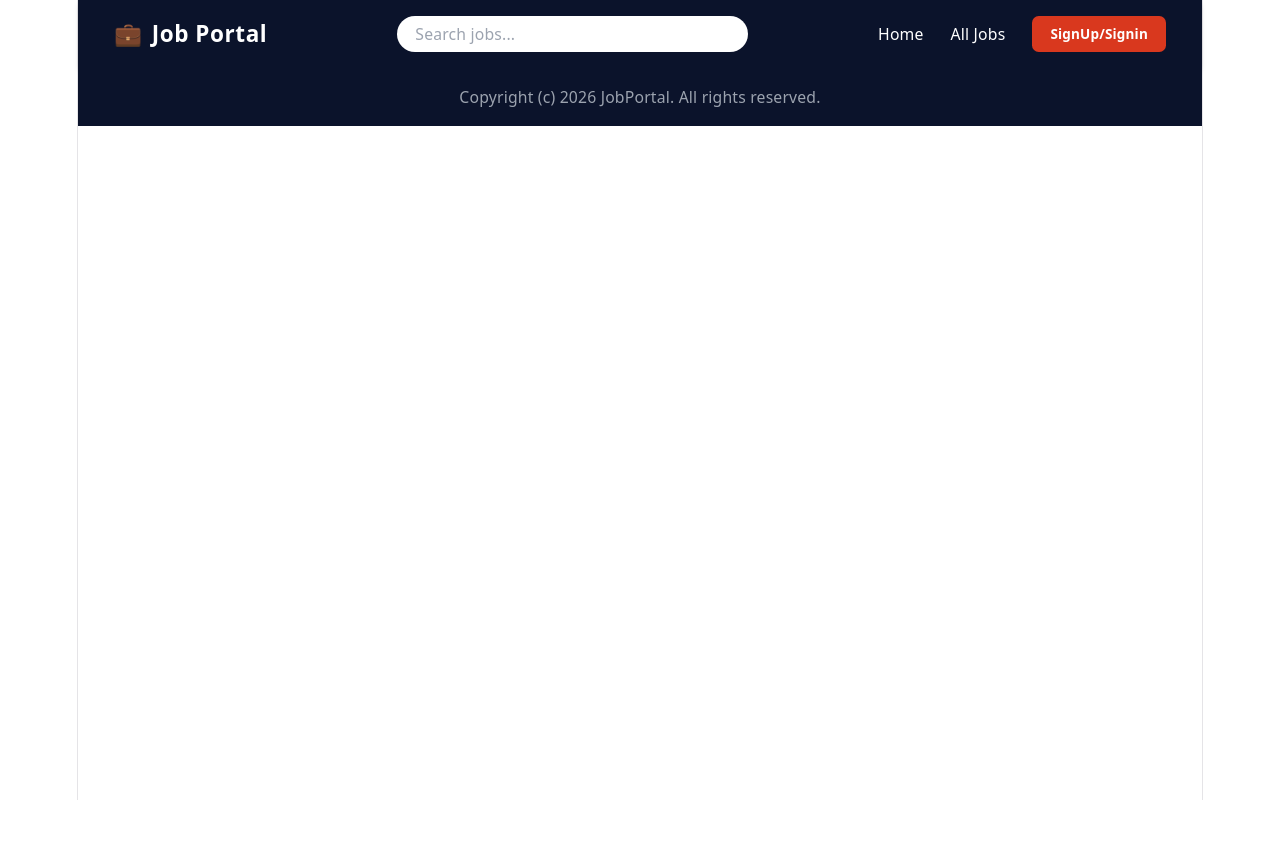
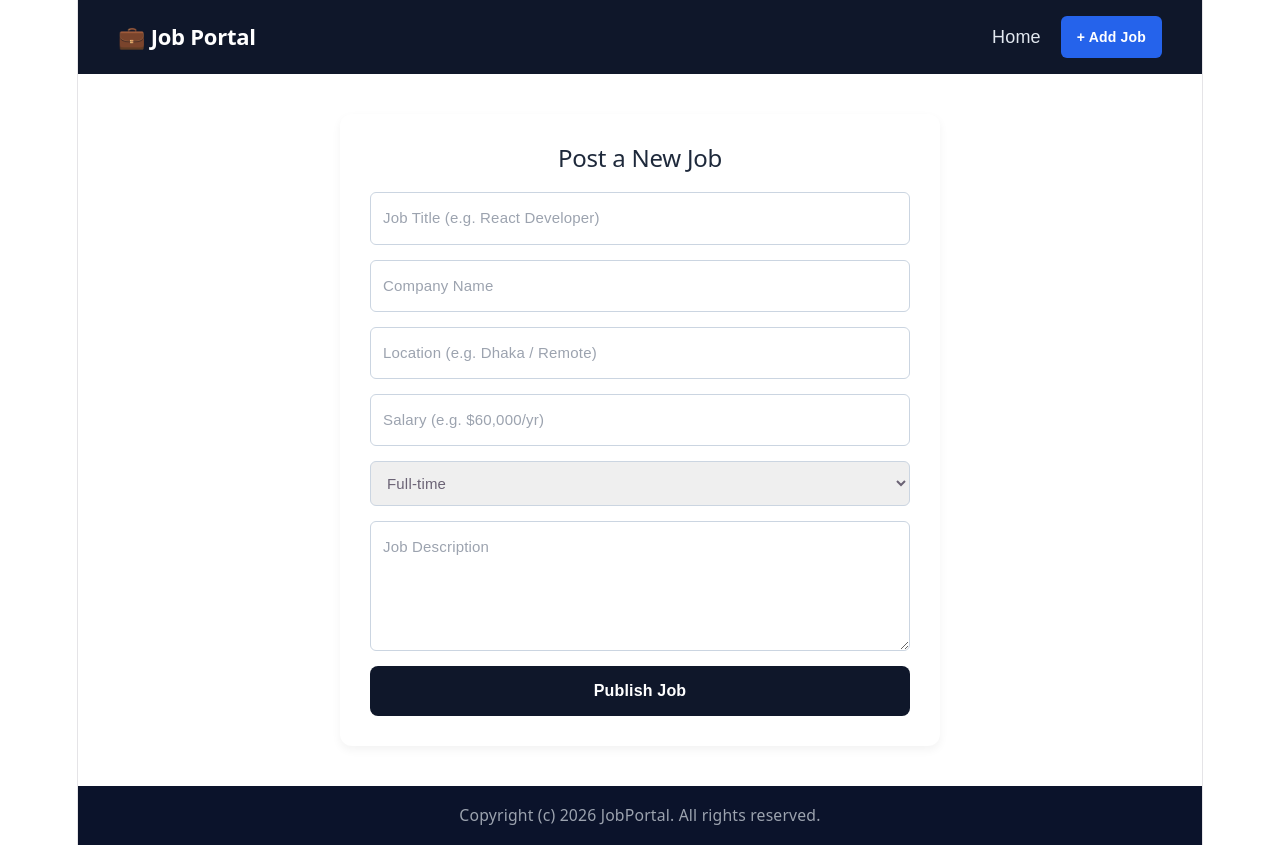
Before and after one commit to nadiaabu/job-portal, a React (Vite) app: page /add-job in a window 1280 px wide. Before the commit the page ends 800 px from the top, so only its background shows below. Built offline with nearby package versions, Linux system fonts and the light colour scheme.

Commit message:
added AddJob feature and navbar link

```diff
--- a/src/App.jsx
+++ b/src/App.jsx
@@ -4,6 +4,7 @@ import Navbar from './components/Navbar';
 import Footer from './components/Footer';
 import Home from './components/Home';
 import JobDetails from './components/JobDetails';
+import AddJob from './components/AddJob';
 
 function App() {
   return (
@@ -12,6 +13,7 @@ function App() {
       <Routes>
         <Route path="/" element={<Home />} />
         <Route path="/jobs/:id" element={<JobDetails />} />
+        <Route path="/add-job" element={<AddJob />} />
       </Routes>
       <Footer />
     </div>
--- /dev/null
+++ b/src/components/AddJob.jsx
@@ -0,0 +1,66 @@
+import React, { useState } from 'react';
+import { useNavigate } from 'react-router-dom';
+
+const AddJob = () => {
+  const navigate = useNavigate();
+  const [formData, setFormData] = useState({
+    title: '',
+    company: '',
+    location: '',
+    salary: '',
+    jobType: 'Full-time',
+    description: ''
+  });
+
+  const handleChange = (e) => {
+    setFormData({ ...formData, [e.target.name]: e.target.value });
+  };
+
+  const handleSubmit = (e) => {
+    e.preventDefault();
+
+    fetch('https://job-portal-1-md06.onrender.com/jobs', {
+      method: 'POST',
+      headers: { 'Content-Type': 'application/json' },
+      body: JSON.stringify(formData)
+    })
+      .then((res) => res.json())
+      .then((data) => {
+        if (data.insertedId || data._id) {
+          alert('Job posted successfully!');
+          navigate('/'); // নতুন জব পোস্ট শেষে হোম পেজে নিয়ে যাবে
+        }
+      })
+      .catch((err) => console.error('Error adding job:', err));
+  };
+
+  return (
+    <div style={{ maxWidth: '600px', margin: '40px auto', padding: '30px', backgroundColor: '#ffffff', borderRadius: '12px', boxShadow: '0 4px 10px rgba(0,0,0,0.05)', fontFamily: 'sans-serif' }}>
+      <h2 style={{ textAlign: 'center', marginBottom: '20px', color: '#1e293b' }}>Post a New Job</h2>
+
+      <form onSubmit={handleSubmit} style={{ display: 'flex', flexDirection: 'column', gap: '15px' }}>
+        <input type="text" name="title" placeholder="Job Title (e.g. React Developer)" value={formData.title} onChange={handleChange} required style={inputStyle} />
+        <input type="text" name="company" placeholder="Company Name" value={formData.company} onChange={handleChange} required style={inputStyle} />
+        <input type="text" name="location" placeholder="Location (e.g. Dhaka / Remote)" value={formData.location} onChange={handleChange} required style={inputStyle} />
+        <input type="text" name="salary" placeholder="Salary (e.g. $60,000/yr)" value={formData.salary} onChange={handleChange} style={inputStyle} />
+
+        <select name="jobType" value={formData.jobType} onChange={handleChange} style={inputStyle}>
+          <option value="Full-time">Full-time</option>
+          <option value="Part-time">Part-time</option>
+          <option value="Remote">Remote</option>
+          <option value="Hybrid">Hybrid</option>
+        </select>
+
+        <textarea name="description" placeholder="Job Description" value={formData.description} onChange={handleChange} rows="4" style={inputStyle}></textarea>
+
+        <button type="submit" style={{ padding: '12px', backgroundColor: '#0f172a', color: '#fff', border: 'none', borderRadius: '8px', fontWeight: 'bold', cursor: 'pointer', fontSize: '16px' }}>
+          Publish Job
+        </button>
+      </form>
+    </div>
+  );
+};
+
+const inputStyle = { padding: '12px', borderRadius: '6px', border: '1px solid #cbd5e1', fontSize: '15px', outline: 'none' };
+
+export default AddJob;
--- a/src/components/Home.jsx
+++ b/src/components/Home.jsx
@@ -6,7 +6,6 @@ const Home = () => {
   const [search, setSearch] = useState('');
 
   useEffect(() => {
-    // Render Live Backend URL
     fetch('https://job-portal-1-md06.onrender.com/jobs')
       .then((res) => res.json())
       .then((data) => setJobs(data))
--- a/src/components/Navbar.jsx
+++ b/src/components/Navbar.jsx
@@ -1,29 +1,41 @@
 import React from 'react';
+import { Link } from 'react-router-dom';
 
 const Navbar = () => {
   return (
-    <nav className="bg-[#0B132B] text-white px-8 py-3.5 flex items-center justify-between shadow-md">
-      {/* Logo */}
-      <div className="text-xl font-bold tracking-wide flex items-center gap-2">
-        <span>💼</span> Job Portal
-      </div>
+    <nav style={{
+      display: 'flex',
+      justifyContent: 'space-between',
+      alignItems: 'center',
+      padding: '16px 40px',
+      backgroundColor: '#0f172a',
+      color: '#ffffff',
+      fontFamily: 'sans-serif'
+    }}>
+      <h2 style={{ margin: 0, fontSize: '22px' }}>
+        <Link to="/" style={{ color: '#ffffff', textDecoration: 'none', fontWeight: 'bold' }}>
+          💼 Job Portal
+        </Link>
+      </h2>
 
-      {/* Search Input */}
-      <div className="w-1/3">
-        <input
-          type="text"
-          placeholder="Search jobs..."
-          className="w-full px-4 py-1.5 rounded-full text-black bg-white text-sm focus:outline-none focus:ring-2 focus:ring-blue-500"
-        />
-      </div>
-
-      {/* Navigation Links & Button */}
-      <div className="flex items-center space-x-6 text-sm font-medium">
-        <a href="/" className="hover:text-gray-300">Home</a>
-        <a href="/jobs" className="hover:text-gray-300">All Jobs</a>
-        <button className="bg-[#D9381E] hover:bg-red-700 text-white text-xs font-semibold px-4 py-2 rounded-md transition">
-          SignUp/Signin
-        </button>
+      <div style={{ display: 'flex', gap: '20px', alignItems: 'center' }}>
+        <Link to="/" style={{ color: '#e2e8f0', textDecoration: 'none', fontWeight: '500' }}>
+          Home
+        </Link>
+        <Link
+          to="/add-job"
+          style={{
+            backgroundColor: '#2563eb',
+            color: '#ffffff',
+            padding: '8px 16px',
+            borderRadius: '6px',
+            textDecoration: 'none',
+            fontWeight: 'bold',
+            fontSize: '14px'
+          }}
+        >
+          + Add Job
+        </Link>
       </div>
     </nav>
   );
```
Also changed, not shown: 1 other file (tests, documents, lock files or other folders).
